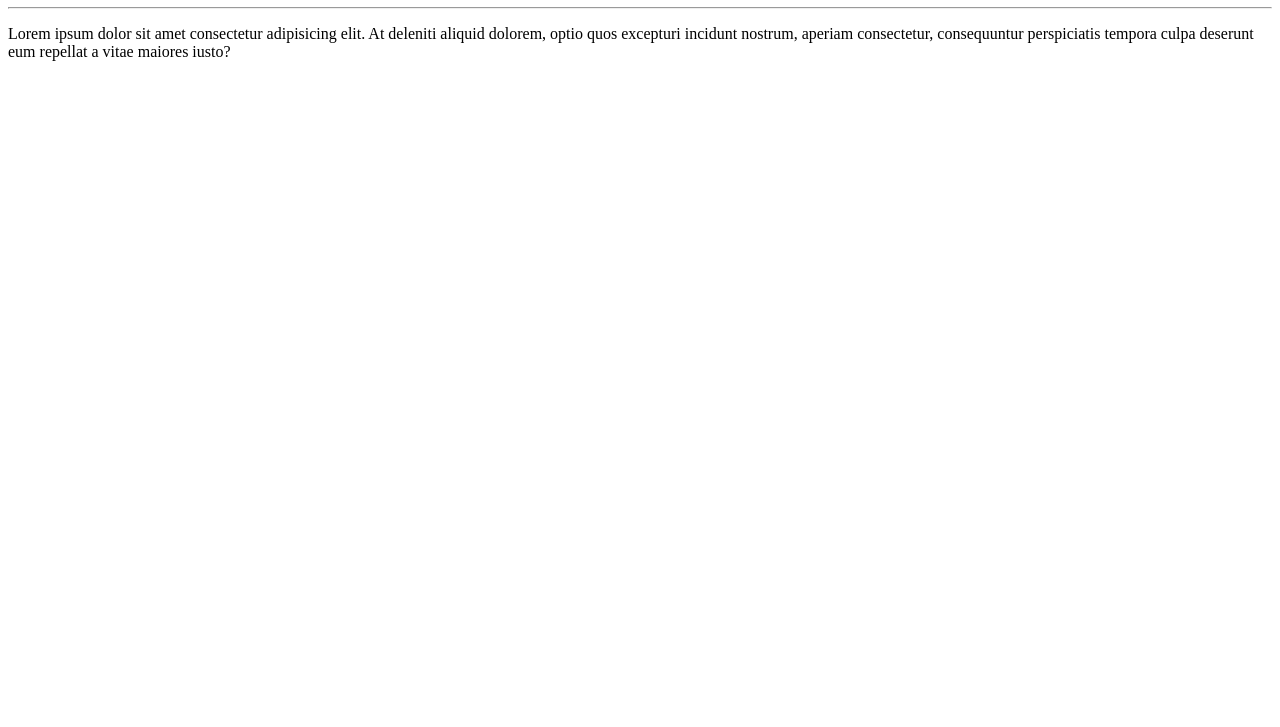
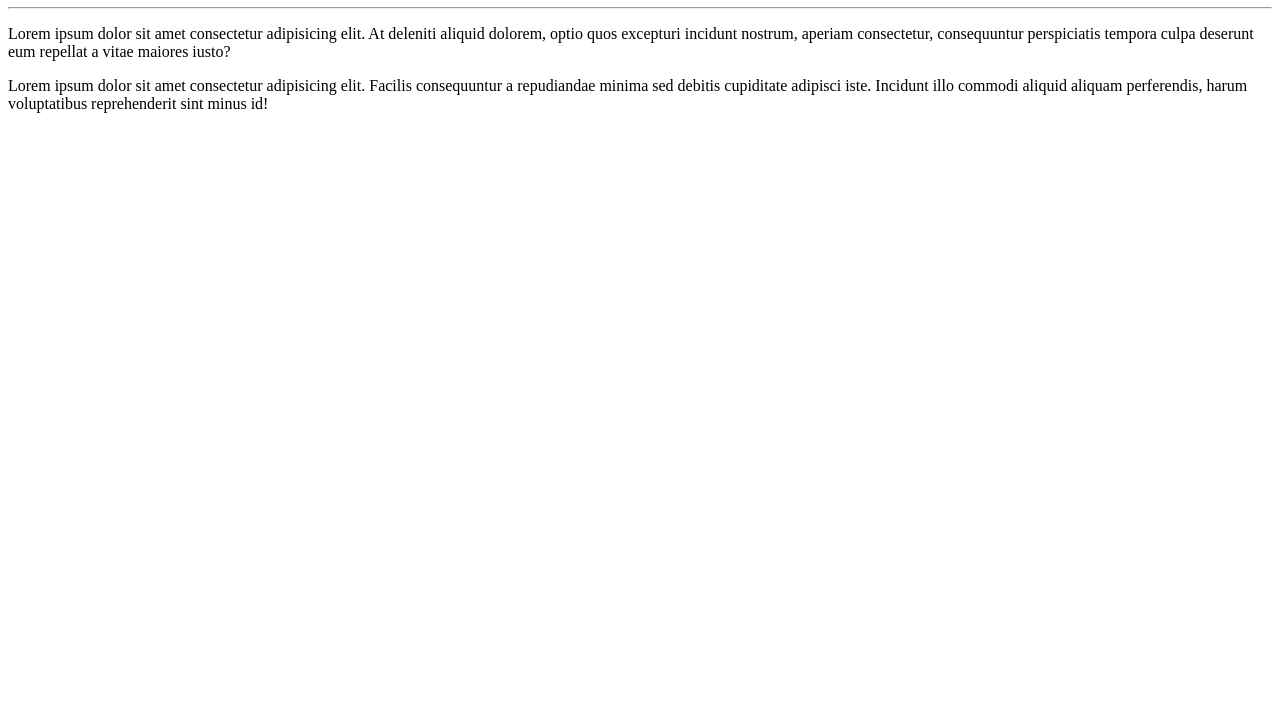
Before and after one commit to wgr-leao10/olamundo, a plain HTML site: page site_exemplo/index.html in a window 1280 px wide. Shown: the part 73-800 px from the top of the page. Drawn offline with Linux system fonts and the light colour scheme.

Commit message:
Adicionei um paragrafo

```diff
--- a/site_exemplo/index.html
+++ b/site_exemplo/index.html
@@ -9,5 +9,6 @@
     <h1>Olá, Mundo!</h1>
     <hr>
     <p>Lorem ipsum dolor sit amet consectetur adipisicing elit. At deleniti aliquid dolorem, optio quos excepturi incidunt nostrum, aperiam consectetur, consequuntur perspiciatis tempora culpa deserunt eum repellat a vitae maiores iusto?</p>
+    <p>Lorem ipsum dolor sit amet consectetur adipisicing elit. Facilis consequuntur a repudiandae minima sed debitis cupiditate adipisci iste. Incidunt illo commodi aliquid aliquam perferendis, harum voluptatibus reprehenderit sint minus id!</p>
 </body>
 </html>
```
